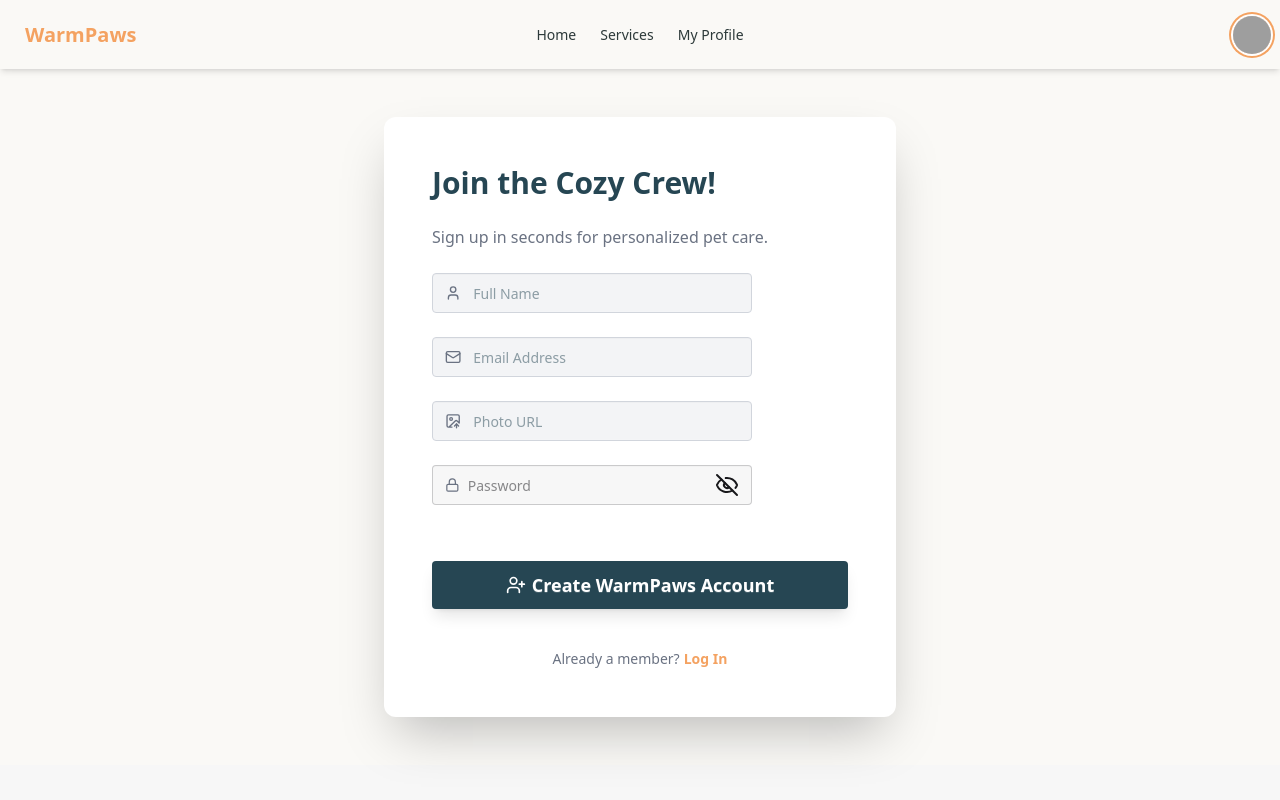
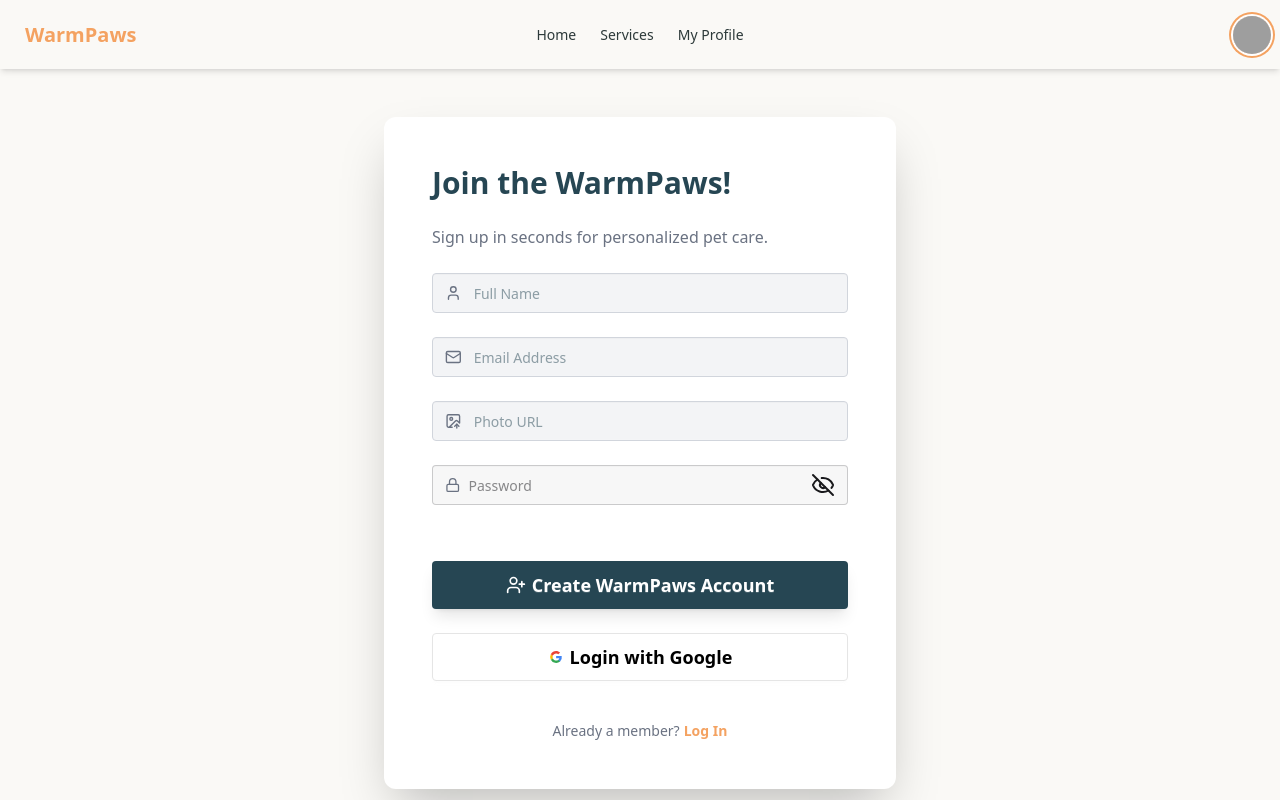
Before and after one commit to TheMamunDev/warm-paws, a React (Vite) app: page /register in a window 1280 px wide. Shown: the top 800 px of the page. Built offline with nearby package versions, Linux system fonts and the light colour scheme; no server answers; grey boxes are pictures that could not be loaded.

Commit message:
user registration completed almost

```diff
--- a/src/component/AuthPage/RegisterPage.jsx
+++ b/src/component/AuthPage/RegisterPage.jsx
@@ -1,11 +1,54 @@
-import React, { useState } from 'react';
-import { Mail, Lock, User, UserPlus, Eye, EyeOff, ImageUp } from 'lucide-react';
-import { NavLink } from 'react-router';
+import React, { useContext, useEffect, useState } from 'react';
+import {
+  Mail,
+  Lock,
+  User,
+  UserPlus,
+  Eye,
+  EyeOff,
+  ImageUp,
+  Dot,
+} from 'lucide-react';
+import { NavLink, useNavigate } from 'react-router';
+import { AuthContext } from '../../context/AuthContext';
 
 const RegisterPage = () => {
+  const navigate = useNavigate();
+  const { signUp, user, loading } = useContext(AuthContext);
+  useEffect(() => {
+    if (!loading && user) {
+      navigate('/');
+    }
+  }, [user, loading, navigate]);
+
+  const [errorPass, setErrorPass] = useState('');
   const [showPass, setShowPass] = useState(false);
+  const validatePassword = password => {
+    if (!/[A-Z]/.test(password))
+      return 'Password must contain at least one uppercase letter.';
+    if (!/[a-z]/.test(password))
+      return 'Password must contain at least one lowercase letter.';
+    if (password.length < 6)
+      return 'Password must be at least 6 characters long.';
+    return '';
+  };
+
   const handleRegister = e => {
     e.preventDefault();
+    const password = e.target.password.value;
+    const email = e.target.email.value;
+    const name = e.target.name.value;
+    const photo = e.target.photo.value;
+    const errorPassMsg = validatePassword(password);
+    if (errorPassMsg) {
+      setErrorPass(errorPassMsg);
+      return;
+    }
+    signUp(email, password)
+      .then(result => console.log(result.user))
+      .catch(error => {
+        console.log(error.message);
+      });
     console.log('Registration submitted');
   };
   const showPassHandle = e => {
@@ -23,67 +66,104 @@
             data-aos-duration="1000"
           >
             <h2 className="text-3xl font-extrabold text-[#264653]">
-              Join the Cozy Crew!
+              Join the WarmPaws!
             </h2>
             <p className="text-gray-500">
               Sign up in seconds for personalized pet care.
             </p>
             <div className="form-control">
-              <label className="input input-bordered flex items-center gap-3 bg-gray-100 border-gray-300 focus-within:ring-2 focus-within:ring-[#F4A261]">
+              <label className="input input-bordered flex items-center gap-3 bg-gray-100 border-gray-300 focus-within:ring-2 focus-within:ring-[#F4A261] w-full">
                 <User size={18} className="text-gray-500" />
                 <input
                   type="text"
                   required
                   className="grow text-[#264653] focus:outline-none"
                   placeholder="Full Name"
+                  name="name"
                 />
               </label>
             </div>
             <div className="form-control">
-              <label className="input input-bordered flex items-center gap-3 bg-gray-100 border-gray-300 focus-within:ring-2 focus-within:ring-[#F4A261]">
+              <label className="input input-bordered flex items-center gap-3 bg-gray-100 border-gray-300 focus-within:ring-2 focus-within:ring-[#F4A261] w-full">
                 <Mail size={18} className="text-gray-500" />
                 <input
                   type="email"
                   required
+                  name="email"
                   className="grow text-[#264653] focus:outline-none"
                   placeholder="Email Address"
                 />
               </label>
             </div>
             <div className="form-control">
-              <label className="input input-bordered flex items-center gap-3 bg-gray-100 border-gray-300 focus-within:ring-2 focus-within:ring-[#F4A261]">
+              <label className="input input-bordered flex items-center gap-3 bg-gray-100 border-gray-300 focus-within:ring-2 focus-within:ring-[#F4A261] w-full">
                 <ImageUp size={18} className="text-gray-500" />
                 <input
                   type="text"
                   required
                   className="grow text-[#264653] focus:outline-none"
                   placeholder="Photo URL"
+                  name="photo"
                 />
               </label>
             </div>
             <div className="form-control">
-              <label className="input validator">
+              <label className="input validator w-full">
                 <Lock size={18} className="text-gray-500" />
                 <input
                   type={showPass ? 'text' : 'password'}
                   name="password"
                   required
                   placeholder="Password"
-                  minlength="6"
-                  pattern="(?=.*\d)(?=.*[a-z])(?=.*[A-Z]).{6,}"
-                  title="Must be more than 8 characters, including number, lowercase letter, uppercase letter"
                 />
                 <button onClick={showPassHandle}>
                   {showPass ? <Eye /> : <EyeOff />}
                 </button>
               </label>
             </div>
+
             <button
               type="submit"
               className="btn btn-lg bg-[#264653] hover:bg-[#40687d] text-white font-bold border-none shadow-lg w-full mt-8 transform transition hover:scale-[1.01]"
             >
               <UserPlus size={20} /> Create WarmPaws Account
             </button>
+            <button className="btn btn-lg w-full bg-white text-black border-[#e5e5e5]">
+              <svg
+                aria-label="Google logo"
+                width="16"
+                height="16"
+                xmlns="http://www.w3.org/2000/svg"
+                viewBox="0 0 512 512"
+              >
+                <g>
+                  <path d="m0 0H512V512H0" fill="#fff"></path>
+                  <path
+                    fill="#34a853"
+                    d="M153 292c30 82 118 95 171 60h62v48A192 192 0 0190 341"
+                  ></path>
+                  <path
+                    fill="#4285f4"
+                    d="m386 400a140 175 0 0053-179H260v74h102q-7 37-38 57"
+                  ></path>
+                  <path
+                    fill="#fbbc02"
+                    d="m90 341a208 200 0 010-171l63 49q-12 37 0 73"
+                  ></path>
+                  <path
+                    fill="#ea4335"
+                    d="m153 219c22-69 116-109 179-50l55-54c-78-75-230-72-297 55"
+                  ></path>
+                </g>
+              </svg>
+              Login with Google
+            </button>
+            {errorPass && (
+              <label className="text-red-500 flex">
+                <Dot />
+                {errorPass}
+              </label>
+            )}
 
             <div className="text-center pt-4">
               <p className="text-sm text-gray-500">
--- a/src/context/AuthProvider.jsx
+++ b/src/context/AuthProvider.jsx
@@ -1,10 +1,33 @@
-import React from 'react';
+import React, { useEffect, useState } from 'react';
 import { AuthContext } from './AuthContext';
+import {
+  createUserWithEmailAndPassword,
+  onAuthStateChanged,
+} from 'firebase/auth';
+import { auth } from '../firebase/firebase.init';
 
 const AuthProvider = ({ children }) => {
+  const [user, setUser] = useState(null);
+  const [loading, setLoading] = useState(true);
+  const signUp = (email, password) => {
+    return createUserWithEmailAndPassword(auth, email, password);
+  };
+
+  useEffect(() => {
+    const unsubscribe = onAuthStateChanged(auth, currUser => {
+      console.log(currUser);
+      setUser(currUser);
+      setLoading(false);
+    });
+
+    return () => {
+      unsubscribe();
+    };
+  }, []);
   const authInfo = {
-    name: 'mamun',
-    title: 'tieo',
+    user,
+    signUp,
+    loading,
   };
   return <AuthContext value={authInfo}>{children}</AuthContext>;
 };
```
